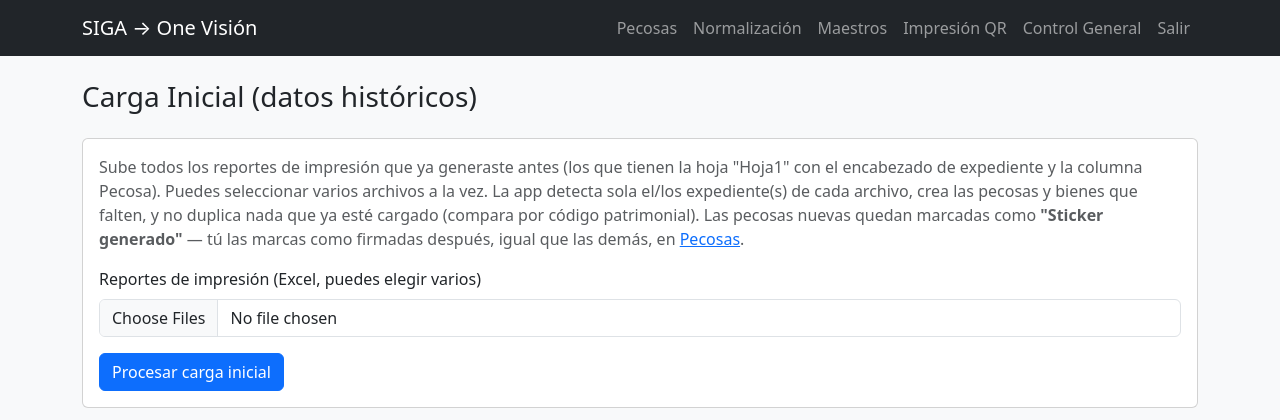
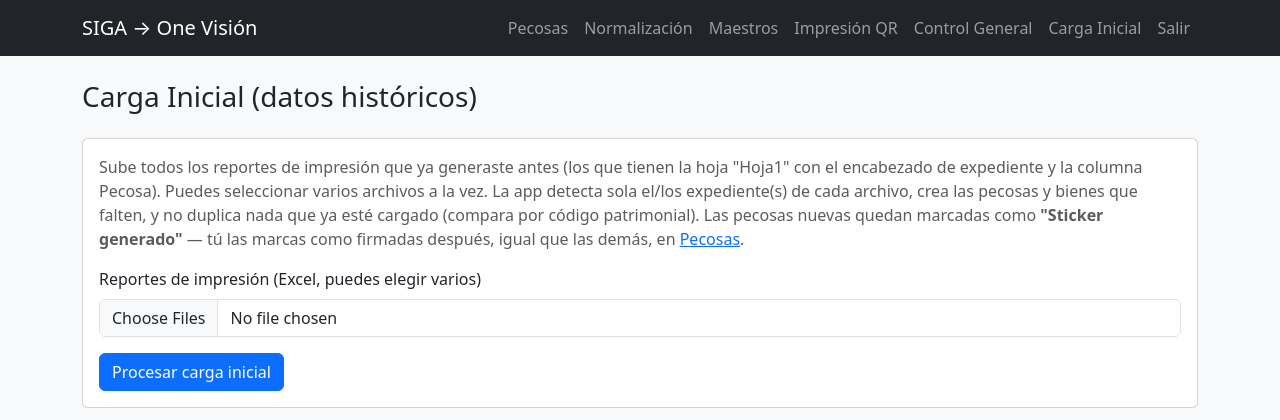
Before and after one commit to intkvn/siga-onevision-app2, a FastAPI app: page /carga-inicial in a window 1280 px wide. Shown: the top 420 px of the page. Run offline with FastAPI, Linux system fonts and the light colour scheme; the visitor is signed in with stand-in values (Sample User, id 1); parts of the project's set-up code (start-up, migrations or seed data) failed here and were passed over.

Commit message:
Carga initial

```diff
--- a/app/templates/base.html
+++ b/app/templates/base.html
@@ -17,6 +17,7 @@
                 <a class="nav-link" href="/maestros">Maestros</a>
                 <a class="nav-link" href="/impresion">Impresión QR</a>
                 <a class="nav-link" href="/control">Control General</a>
+                <a class="nav-link" href="/carga-inicial">Carga Inicial</a>
                 <a class="nav-link" href="/logout">Salir</a>
             </div>
         </div>
```
